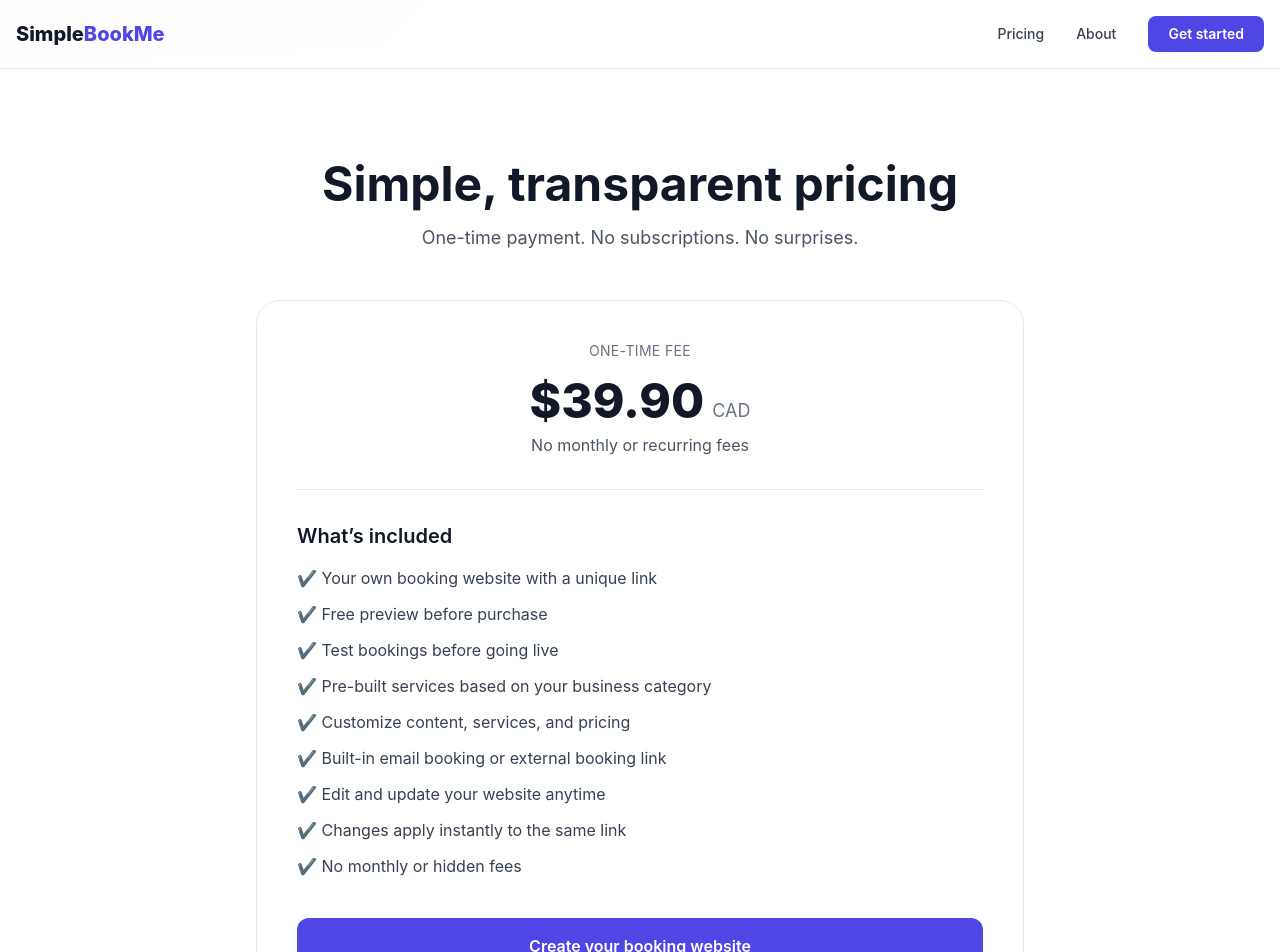
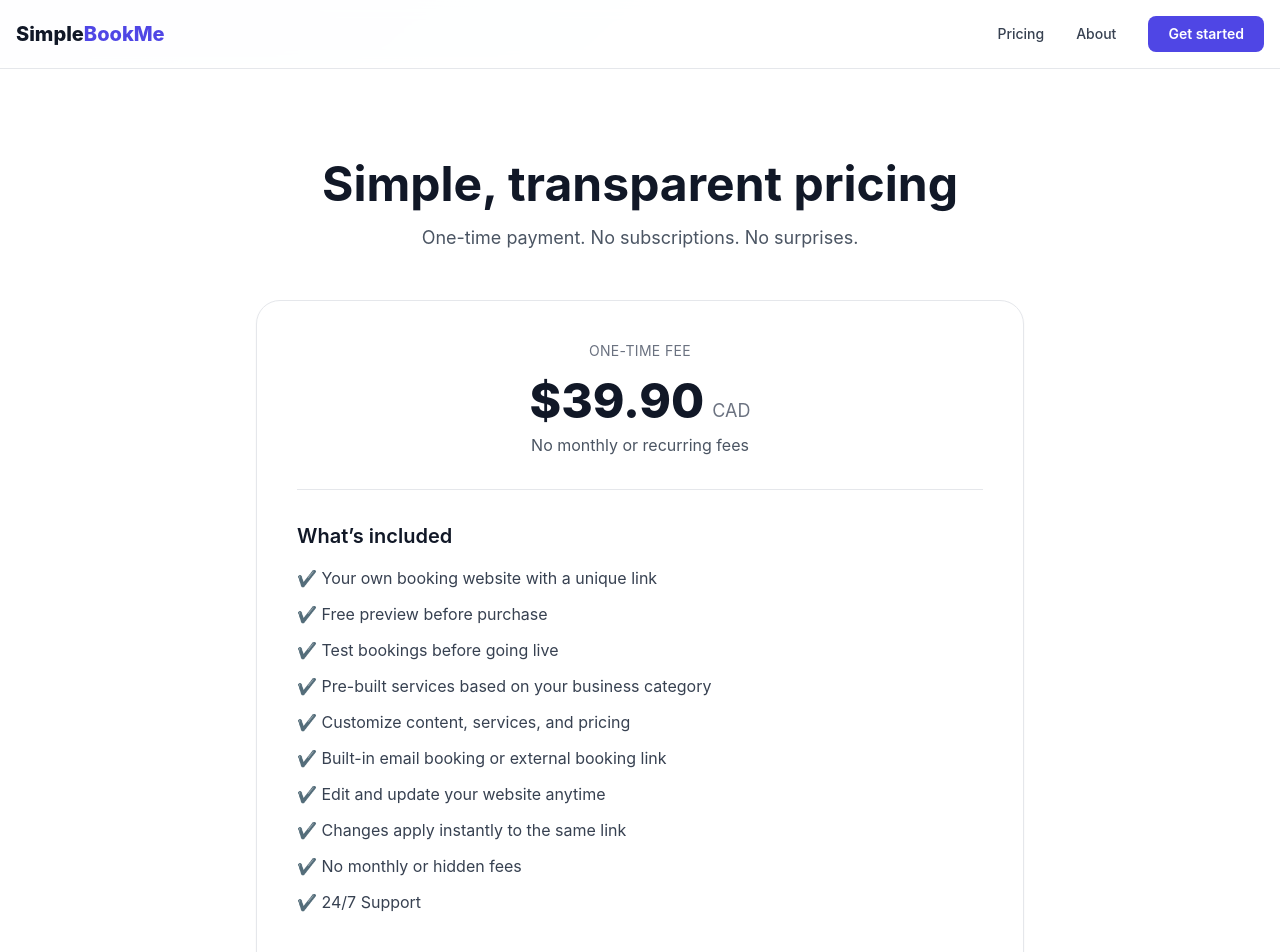
Before and after one commit to ramfardi/bookingpage, a Next.js app: page /pricing in a window 1280 px wide. Shown: the top 952 px of the page. Built offline with nearby package versions, Linux system fonts and the light colour scheme.

Commit message:
changed pricing

```diff
--- a/app/pricing/page.tsx
+++ b/app/pricing/page.tsx
@@ -81,6 +81,7 @@
                 <li>✔️ Edit and update your website anytime</li>
                 <li>✔️ Changes apply instantly to the same link</li>
                 <li>✔️ No monthly or hidden fees</li>
+				<li>✔️ 24/7 Support </li>
               </ul>
             </div>
 
```
